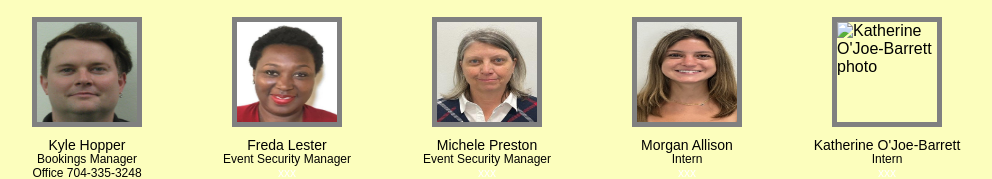
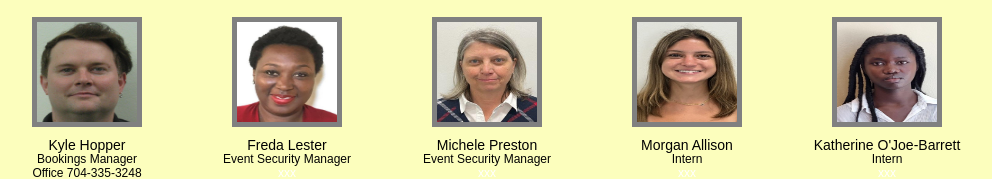
Before and after one commit to ChasCampbell/bpx, a plain HTML site: page index.html in a window 1280 px wide. Shown: the part 539-718 px from the top of the page, without its empty margins (153-1145 px from the left). Drawn offline with Linux system fonts and the light colour scheme.

Commit message:
Corrected typo

```diff
--- a/index.html
+++ b/index.html
@@ -179,7 +179,7 @@
       </p>
     </div>
     <div class="individuals">
-      <img class="pic" src="Personnel/O'Joe-Barrett, Katherine.jpg" alt="Katherine O'Joe-Barrett photo"/>
+      <img class="pic" src="Personnel/O'Joe-Barrett, Katherin.jpg" alt="Katherine O'Joe-Barrett photo"/>
       <p class="name">
       Katherine O'Joe-Barrett
       </p>
```
